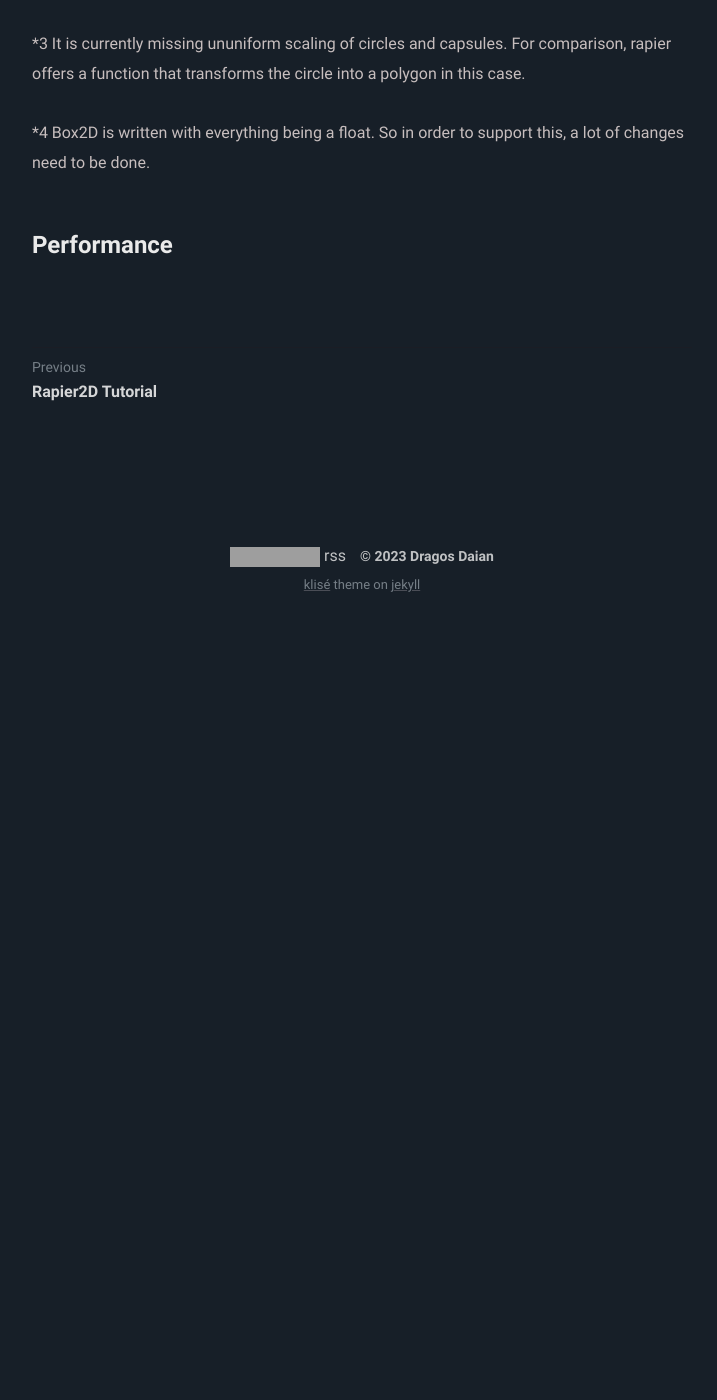
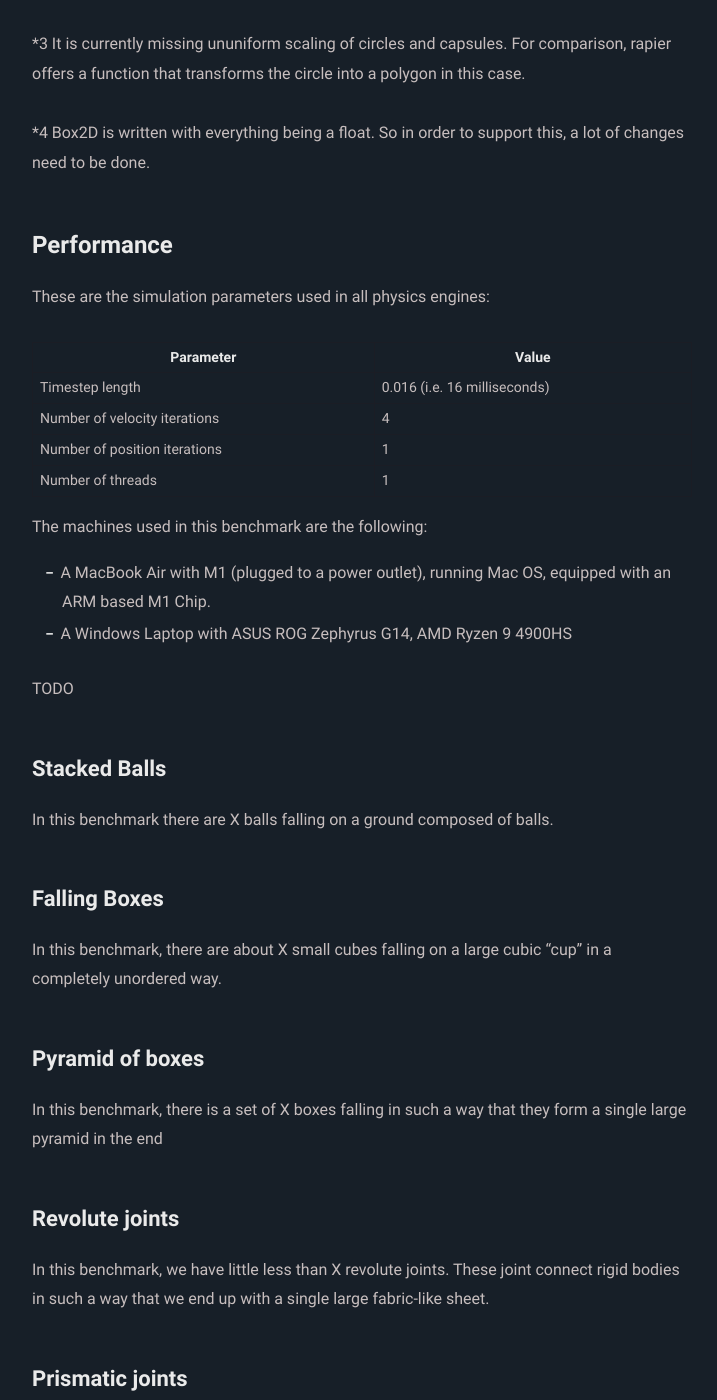
Before and after one commit to appsinacup/appsinacup.github.io, a Jekyll site: the page built from _posts/2023-10-29-godot-physics-vs-box2d-vs-rapier2d.md, in a window 1280 px wide and 1400 px high, scrolled down 2948 px. Shown: the whole window, without its empty margins (278-995 px from the left). Built offline with Jekyll 4.4.1, drawn with Linux system fonts in a browser that asks for light colours; before the commit the page ends 3578 px from its top, so only the background shows below that; some of the changed text lies outside the part shown; grey boxes are pictures that could not be loaded.

Commit message:
Update 2023-10-29-godot-physics-vs-box2d-vs-rapier2d.md

```diff
--- a/_posts/2023-10-29-godot-physics-vs-box2d-vs-rapier2d.md
+++ b/_posts/2023-10-29-godot-physics-vs-box2d-vs-rapier2d.md
@@ -63,3 +63,39 @@ As it's expected, Godot Physics 2D has most of the node features, as it is the o
 *4 Box2D is written with everything being a float. So in order to support this, a lot of changes need to be done.
 
 # Performance
+
+These are the simulation parameters used in all physics engines:
+
+|Parameter|Value|
+|-|-|
+|Timestep length|0.016 (i.e. 16 milliseconds)|
+|Number of velocity iterations|4|
+|Number of position iterations|1|
+|Number of threads|1|
+
+The machines used in this benchmark are the following:
+
+- A MacBook Air with M1 (plugged to a power outlet), running Mac OS, equipped with an ARM based M1 Chip.
+- A Windows Laptop with ASUS ROG Zephyrus G14, AMD Ryzen 9 4900HS
+
+TODO
+
+## Stacked Balls
+
+In this benchmark there are X balls falling on a ground composed of balls.
+
+## Falling Boxes
+
+In this benchmark, there are about X small cubes falling on a large cubic "cup" in a completely unordered way.
+
+## Pyramid of boxes
+
+In this benchmark, there is a set of X boxes falling in such a way that they form a single large pyramid in the end
+
+## Revolute joints
+
+In this benchmark, we have little less than X revolute joints. These joint connect rigid bodies in such a way that we end up with a single large fabric-like sheet.
+
+## Prismatic joints
+
+In this benchmark, we have X prismatic joints attached in a way that forms several independent chains. Lower joint limits have been enabled
```
